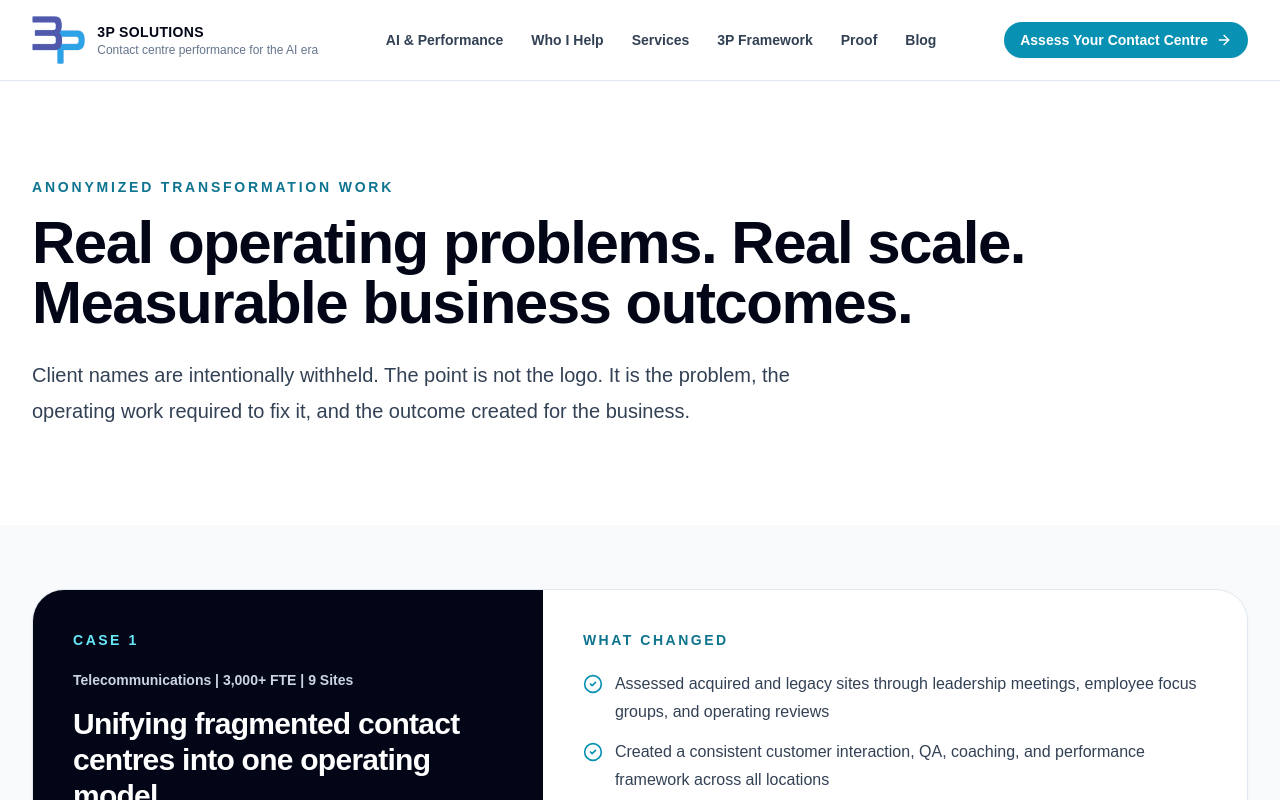
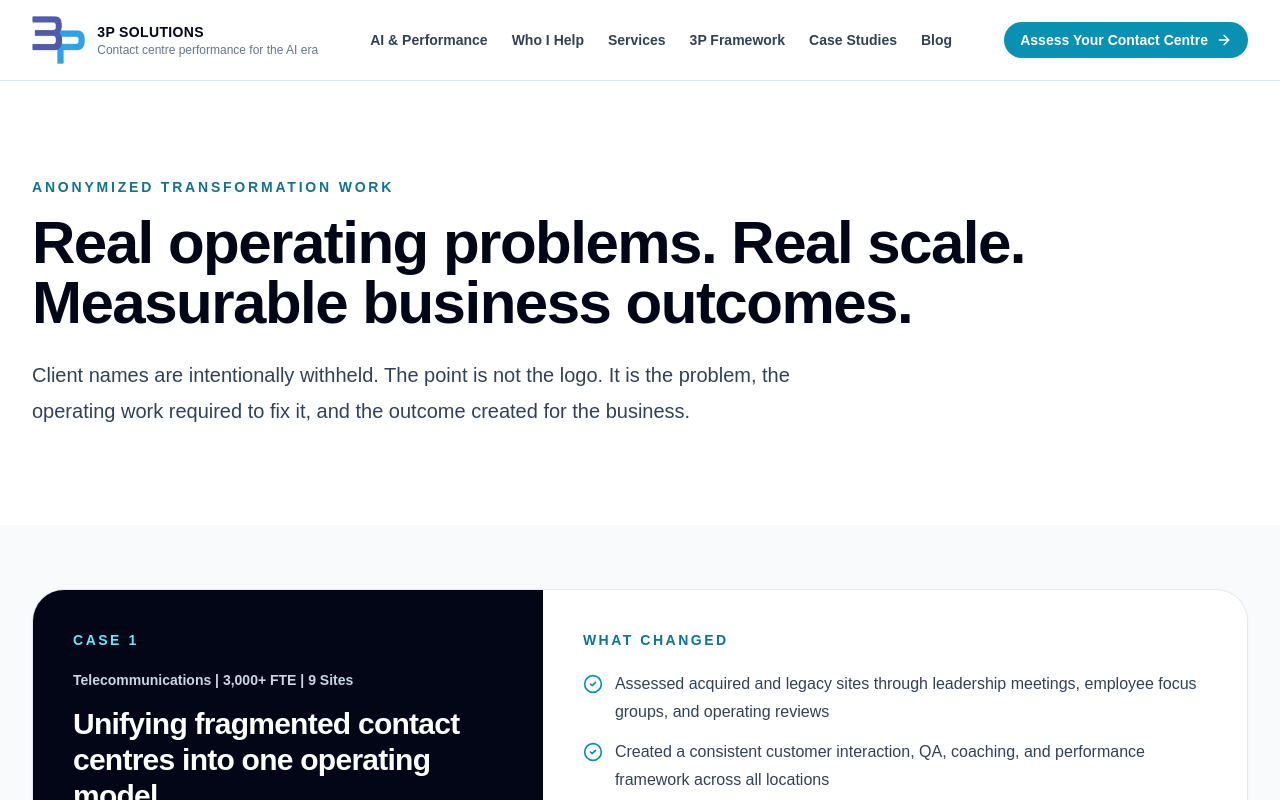
Before and after one commit to brent-prog/3pwebsite, a Next.js app: page /case-studies in a window 1280 px wide. Shown: the top 800 px of the page. Built offline with nearby package versions, Linux system fonts and the light colour scheme.

Commit message:
Add case studies to site navigation

```diff
--- a/app/components/SiteHeader.tsx
+++ b/app/components/SiteHeader.tsx
@@ -27,14 +27,14 @@ export default function SiteHeader() {
         </a>
 
         <nav
-          className="hidden items-center gap-7 text-sm font-semibold text-slate-700 md:flex"
+          className="hidden items-center gap-6 text-sm font-semibold text-slate-700 md:flex"
           aria-label="Main navigation"
         >
           <a href="/#readiness" className="hover:text-cyan-700">AI & Performance</a>
           <a href="/#who" className="hover:text-cyan-700">Who I Help</a>
           <a href="/#services" className="hover:text-cyan-700">Services</a>
           <a href="/#framework" className="hover:text-cyan-700">3P Framework</a>
-          <a href="/#proof" className="hover:text-cyan-700">Proof</a>
+          <a href="/case-studies" className="hover:text-cyan-700">Case Studies</a>
           <a href="/blog" className="hover:text-cyan-700">Blog</a>
         </nav>
 
@@ -67,7 +67,7 @@ export default function SiteHeader() {
             <a href="/#services" onClick={closeMobileMenu} className="rounded-2xl px-4 py-3 hover:bg-cyan-50 hover:text-cyan-700">Services</a>
             <a href="/#review" onClick={closeMobileMenu} className="rounded-2xl px-4 py-3 hover:bg-cyan-50 hover:text-cyan-700">Assessment</a>
             <a href="/#framework" onClick={closeMobileMenu} className="rounded-2xl px-4 py-3 hover:bg-cyan-50 hover:text-cyan-700">3P Framework</a>
-            <a href="/#proof" onClick={closeMobileMenu} className="rounded-2xl px-4 py-3 hover:bg-cyan-50 hover:text-cyan-700">Proof</a>
+            <a href="/case-studies" onClick={closeMobileMenu} className="rounded-2xl px-4 py-3 hover:bg-cyan-50 hover:text-cyan-700">Case Studies</a>
             <a href="/blog" onClick={closeMobileMenu} className="rounded-2xl px-4 py-3 hover:bg-cyan-50 hover:text-cyan-700">Blog</a>
             <a href="/#about" onClick={closeMobileMenu} className="rounded-2xl px-4 py-3 hover:bg-cyan-50 hover:text-cyan-700">About</a>
             <a href="/#praise" onClick={closeMobileMenu} className="rounded-2xl px-4 py-3 hover:bg-cyan-50 hover:text-cyan-700">PRAISE</a>
```
